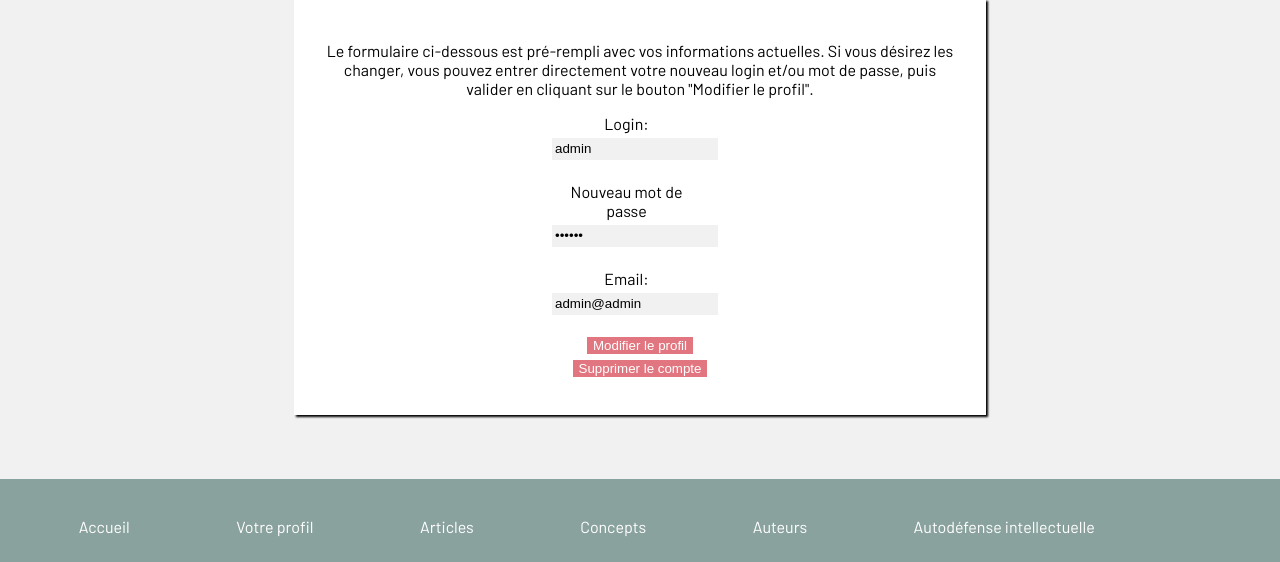
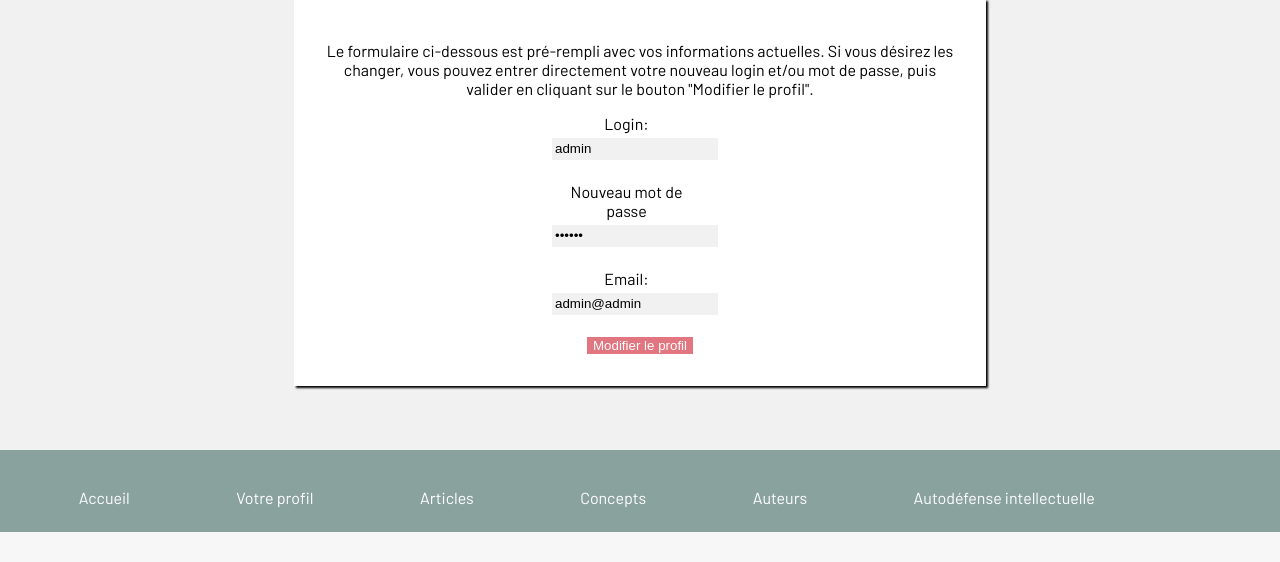
Before and after one commit to cecile-wojnowski/blog, a PHP site: page /profil.php in a window 1280 px wide. Shown: the part 688-1250 px from the top of the page. After the commit the page ends 1220 px from the top, so only its background shows below. Run offline with PHP 8.4, Linux system fonts and the light colour scheme; a user stored in the database is signed in; data comes from the database, SQL or seed files in the repository.

Commit message:
suppression de supprimer profil

```diff
--- a/profil.php
+++ b/profil.php
@@ -93,7 +93,6 @@ if (mysqli_connect_errno()) {
             </div>
 
        	  <button type="submit"> Modifier le profil </button>
-          <button type="button" name="supprimer" class="supprimer">Supprimer le compte</button>
         </form>
       </div>
     </main>
```
